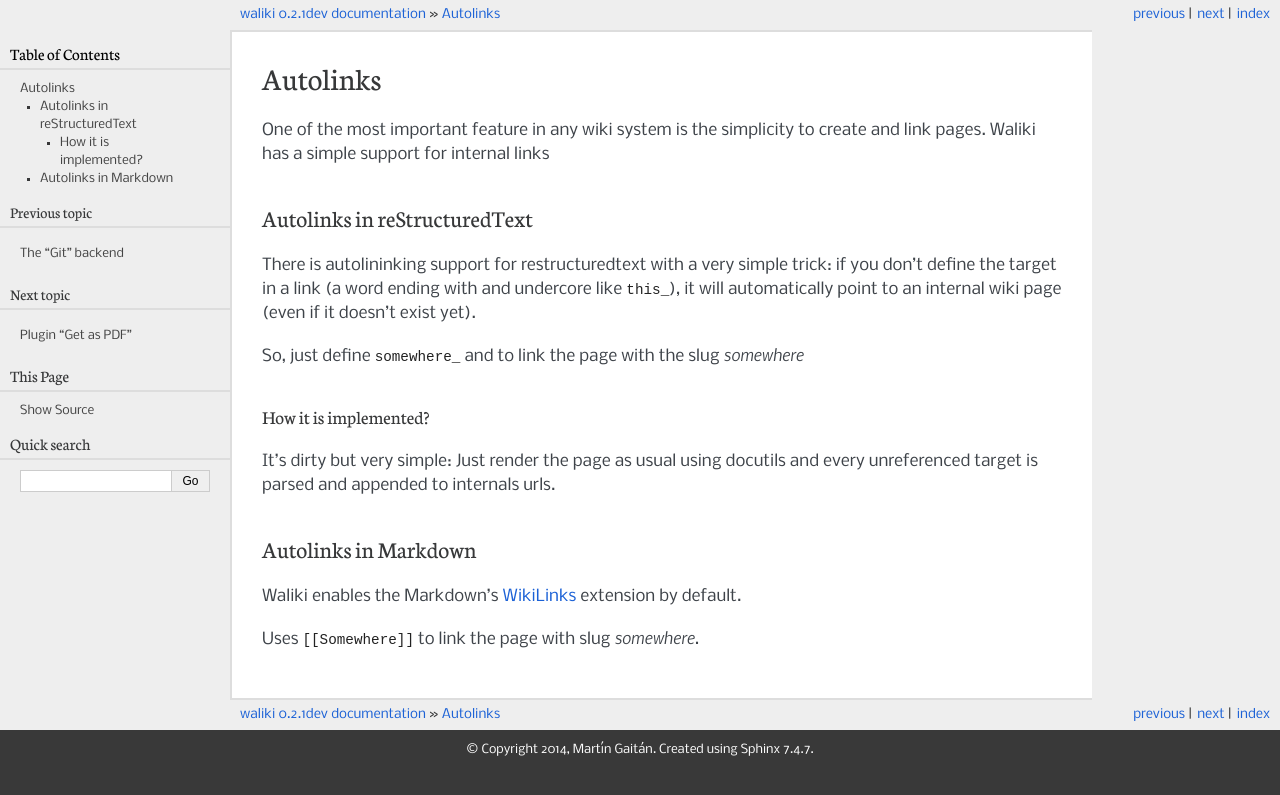
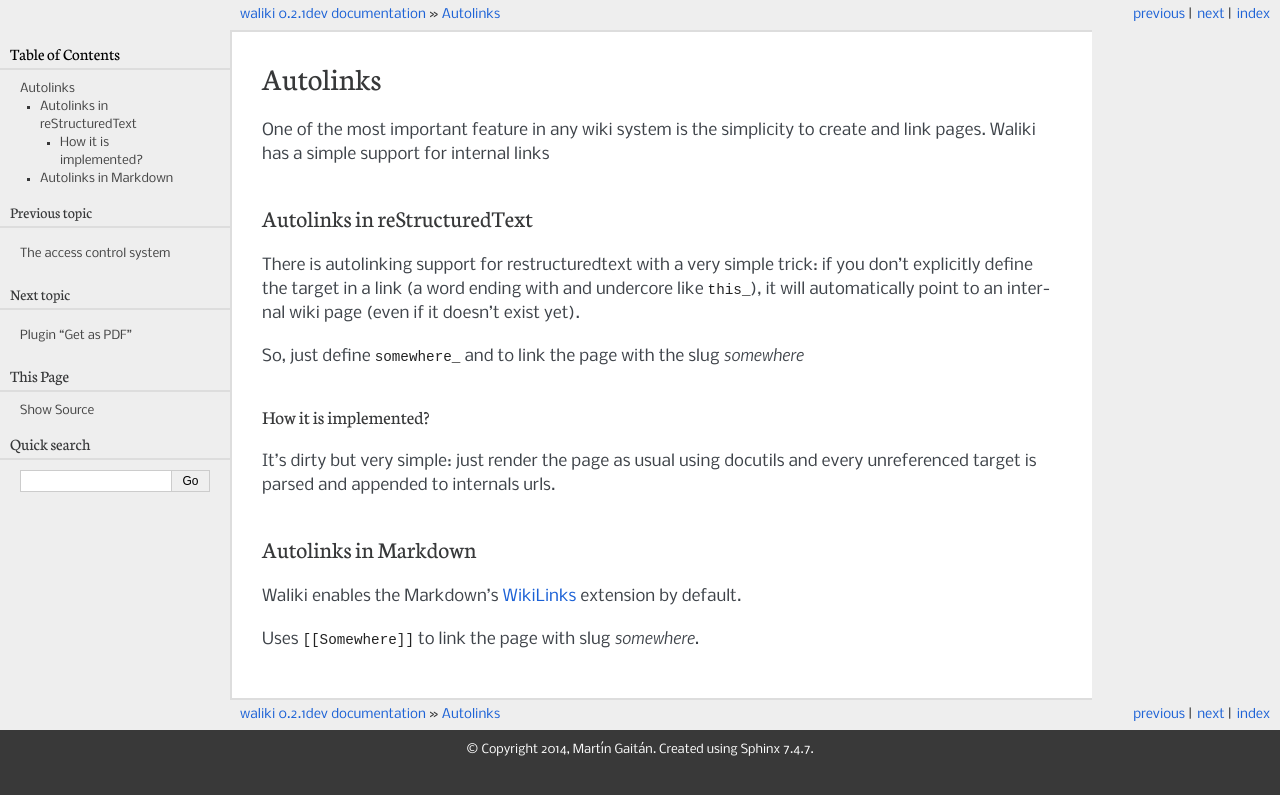
Before and after one commit to mgaitan/waliki, a Sphinx documentation site: the page built from docs/autolinking.rst, in a window 1280 px wide. Shown: the top 795 px of the page. Built offline with Sphinx 7.4.7, drawn with Linux system fonts in a browser that asks for light colours; pages that are not in the unit, such as notebooks, are missing from menus; the version number is read from the project's files by our own code.

Commit message:
more docs

```diff
--- a/docs/autolinking.rst
+++ b/docs/autolinking.rst
@@ -6,14 +6,14 @@
 Autolinks in reStructuredText
 -----------------------------
 
-There is autolininking support for restructuredtext with a very simple trick: if you don't define the target in a link (a word ending with and undercore like ``this_``), it will automatically point to an internal wiki page (even if it doesn't exist yet).
+There is autolinking support for restructuredtext with a very simple trick: if you don't explicitly define the target in a link (a word ending with and undercore like ``this_``), it will automatically point to an internal wiki page (even if it doesn't exist yet).
 
 So, just define ``somewhere_`` and to link the page with the slug *somewhere*
 
 How it is implemented?
 ++++++++++++++++++++++
 
-It's dirty but very simple: Just render the page as usual using docutils and every unreferenced target is parsed and appended to internals urls.
+It's dirty but very simple: just render the page as usual using docutils and every unreferenced target is parsed and appended to internals urls.
 
 
 Autolinks in Markdown
--- a/docs/index.rst
+++ b/docs/index.rst
@@ -4,7 +4,7 @@
    contain the root `toctree` directive.
 
 Welcome to Waliki's documentation!
-=================================================================
+==================================
 
 .. include:: ../README.rst
 
--- a/docs/installation.rst
+++ b/docs/installation.rst
@@ -47,8 +47,8 @@
 
     $ python manage.py syncdb
 
-Include urlpatterns
--------------------
+Include url patterns
+--------------------
 
 Include the waliki urls in you project's ``urls.py``. For example::
 
```
Also changed, not shown: other parts of docs/index.rst (+2 -0 lines).
